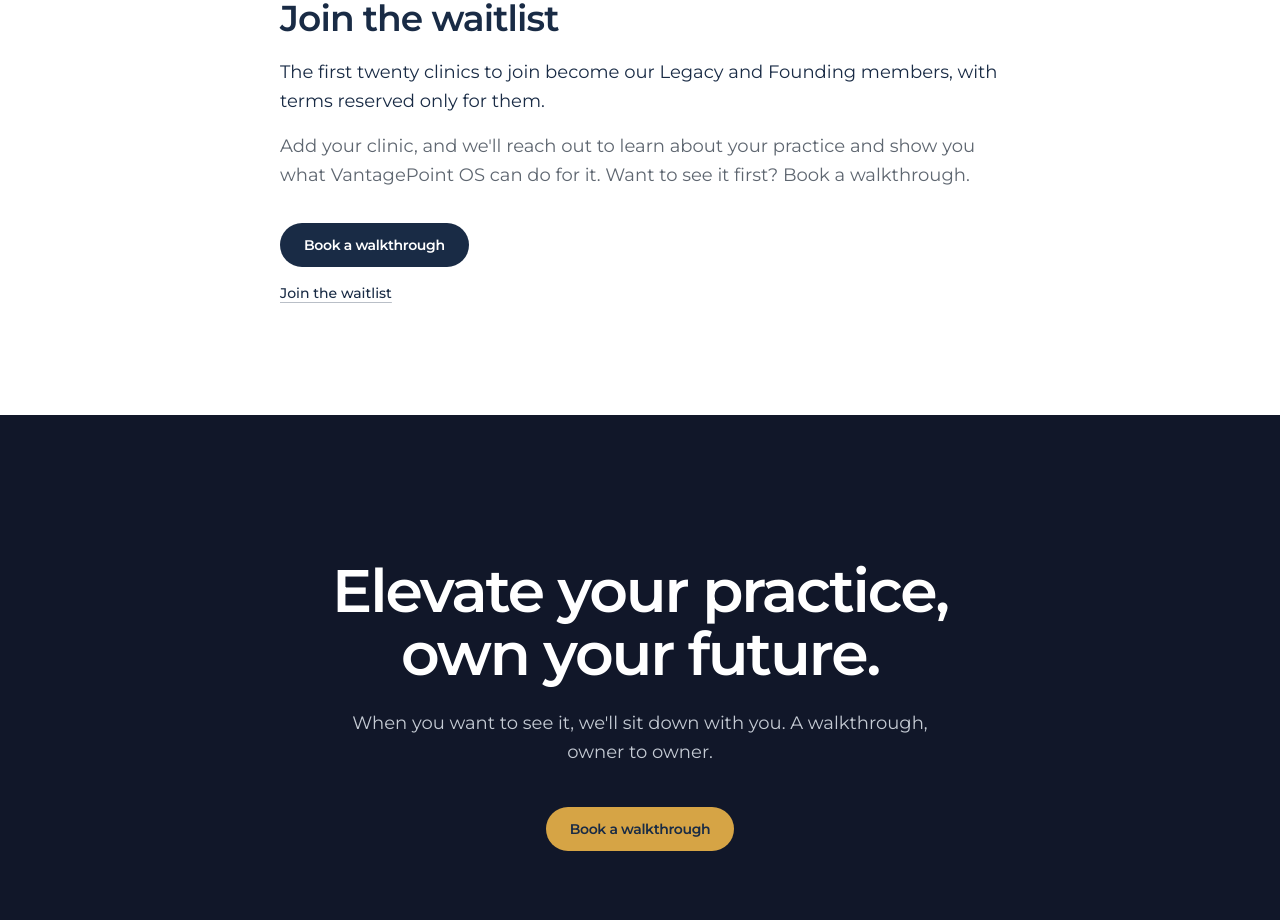
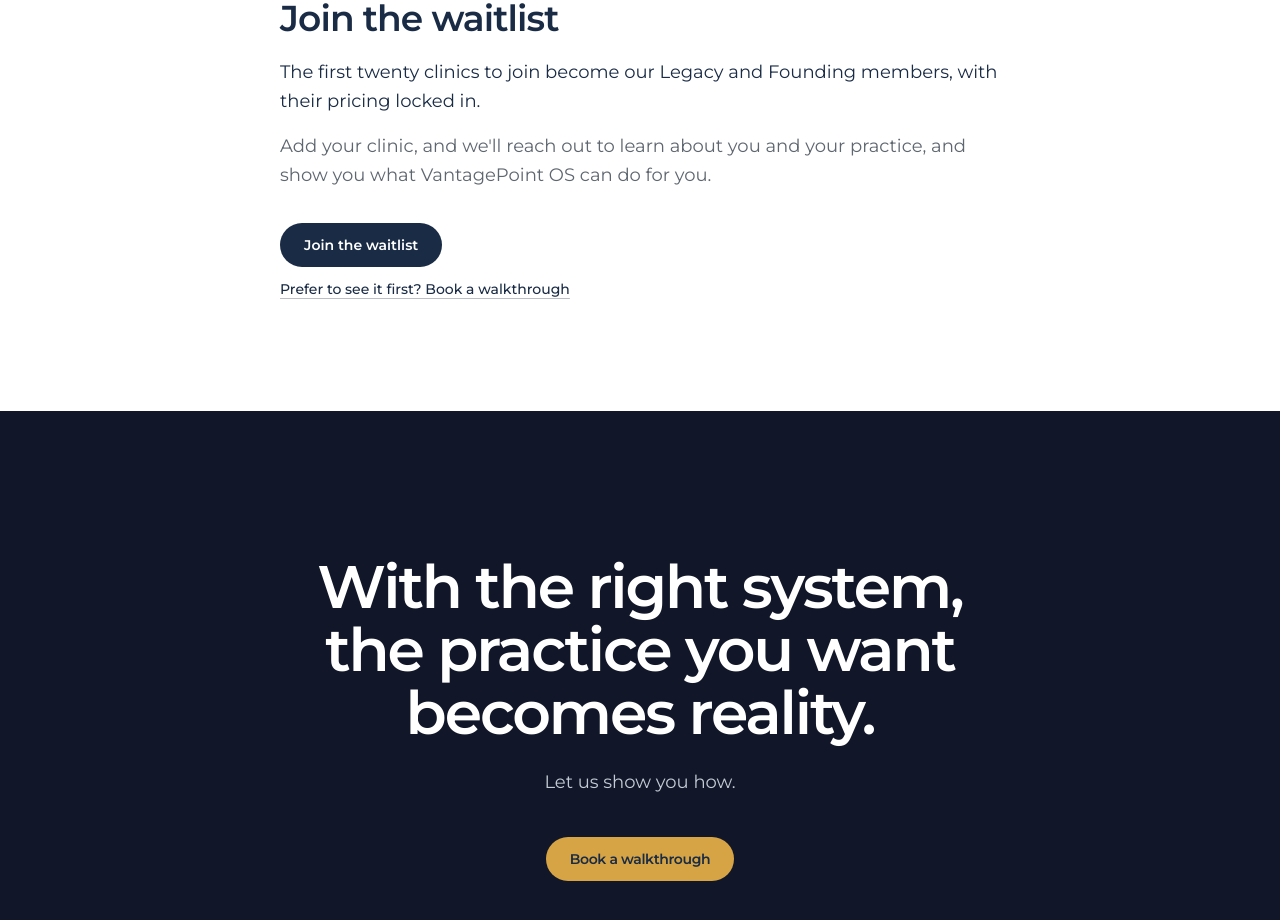
Before and after one commit to vantagepointos/vantagepoint-website, a Next.js app: page / in a window 1280 px wide. Shown: the part 5280-6200 px from the top of the page. Built offline with nearby package versions, Linux system fonts and the light colour scheme.

Commit message:
Update the waitlist actions and the closing line.
Make joining the waitlist the primary action, and move the closing headline and support into site constants.

Co-authored-by: vantagepointos <vantagepointos@users.noreply.github.com>

```diff
--- a/app/legacy/page.tsx
+++ b/app/legacy/page.tsx
@@ -48,8 +48,8 @@ export default function LegacyPage() {
             build VantagePoint OS with us.
           </p>
           <p>
-            Legacy is a lifetime place in the offering, held owner to owner.
-            It&apos;s a quiet agreement. There&apos;s no promotion attached to it.
+            Legacy is a lifetime place in the offering. It&apos;s a quiet
+            agreement. There&apos;s no promotion attached to it.
           </p>
         </div>
 
--- a/app/our-story/page.tsx
+++ b/app/our-story/page.tsx
@@ -50,7 +50,7 @@ export default function OurStoryPage() {
             <p className="text-ink">Founder</p>
           </footer>
         </article>
-        <ClosingCta supporting="If our story sounds familiar, we'd like to walk through VantagePoint OS with you." />
+        <ClosingCta supporting="If our story sounds familiar, let us show you how VantagePoint OS fits." />
       </main>
     </>
   );
--- a/components/closing-cta.tsx
+++ b/components/closing-cta.tsx
@@ -1,8 +1,8 @@
 import { BookWalkthrough } from "@/components/buttons";
-import { CLOSING_LINE } from "@/lib/site";
+import { CLOSING_LINE, CLOSING_SUPPORT } from "@/lib/site";
 
 export function ClosingCta({
-  supporting = "When you want to see it, we'll sit down with you. A walkthrough, owner to owner.",
+  supporting = CLOSING_SUPPORT,
 }: {
   supporting?: string;
 }) {
--- a/components/home-waitlist-section.tsx
+++ b/components/home-waitlist-section.tsx
@@ -1,6 +1,5 @@
 import Link from "next/link";
-import { BookWalkthrough } from "@/components/buttons";
-import { WAITLIST_MEMBERSHIP_COPY } from "@/lib/site";
+import { BOOK_PATH, WAITLIST_MEMBERSHIP_COPY } from "@/lib/site";
 
 export function HomeWaitlistSection() {
   return (
@@ -23,17 +22,21 @@ export function HomeWaitlistSection() {
           {WAITLIST_MEMBERSHIP_COPY}
         </p>
         <p className="mt-4 text-lg leading-relaxed text-ink">
-          Add your clinic, and we&apos;ll reach out to learn about your
-          practice and show you what VantagePoint OS can do for it. Want to
-          see it first? Book a walkthrough.
+          Add your clinic, and we&apos;ll reach out to learn about you and your
+          practice, and show you what VantagePoint OS can do for you.
         </p>
-        <div className="mt-8 flex flex-col items-start gap-4">
-          <BookWalkthrough tone="navy" />
+        <div className="mt-8 flex flex-col items-start gap-3">
           <Link
             href="/waitlist"
+            className="inline-flex items-center justify-center rounded-full bg-navy px-6 py-3 text-sm font-semibold text-white hover:bg-[#243656]"
+          >
+            Join the waitlist
+          </Link>
+          <Link
+            href={BOOK_PATH}
             className="rounded-sm text-sm font-medium text-navy underline decoration-navy/30 underline-offset-4 hover:decoration-navy"
           >
-            Join the waitlist
+            Prefer to see it first? Book a walkthrough
           </Link>
         </div>
       </div>
--- a/lib/site.ts
+++ b/lib/site.ts
@@ -33,7 +33,7 @@ export const LEGACY_DEPOSIT_URL =
 export const LEGACY_WELCOME_PATH = "/legacy/welcome";
 
 export const WAITLIST_MEMBERSHIP_COPY =
-  "The first twenty clinics to join become our Legacy and Founding members, with terms reserved only for them.";
+  "The first twenty clinics to join become our Legacy and Founding members, with their pricing locked in.";
 
 export const WAITLIST_THANKS_COPY =
   "You're on the list. We look forward to learning about your practice and showing you what VantagePoint OS can do for it.";
@@ -84,7 +84,10 @@ export const PRODUCT_VIDEO_URL = "";
 /** Optional poster image shown before the video plays. */
 export const PRODUCT_VIDEO_POSTER = "";
 
-export const CLOSING_LINE = "Elevate your practice, own your future.";
+export const CLOSING_LINE =
+  "With the right system, the practice you want becomes reality.";
+
+export const CLOSING_SUPPORT = "Let us show you how.";
 
 /**
  * Returns remaining Legacy seats when at least one seat has been taken.
```
